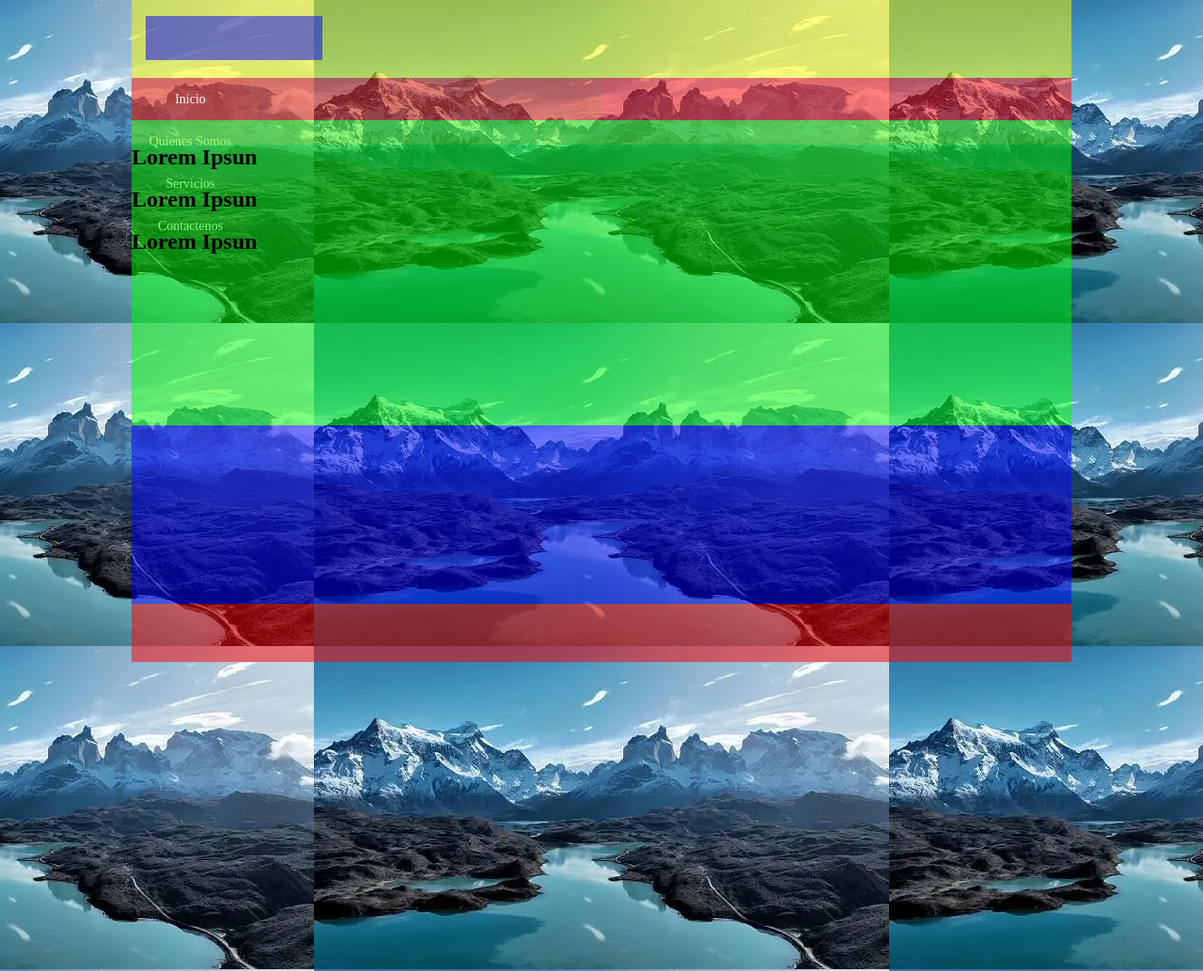
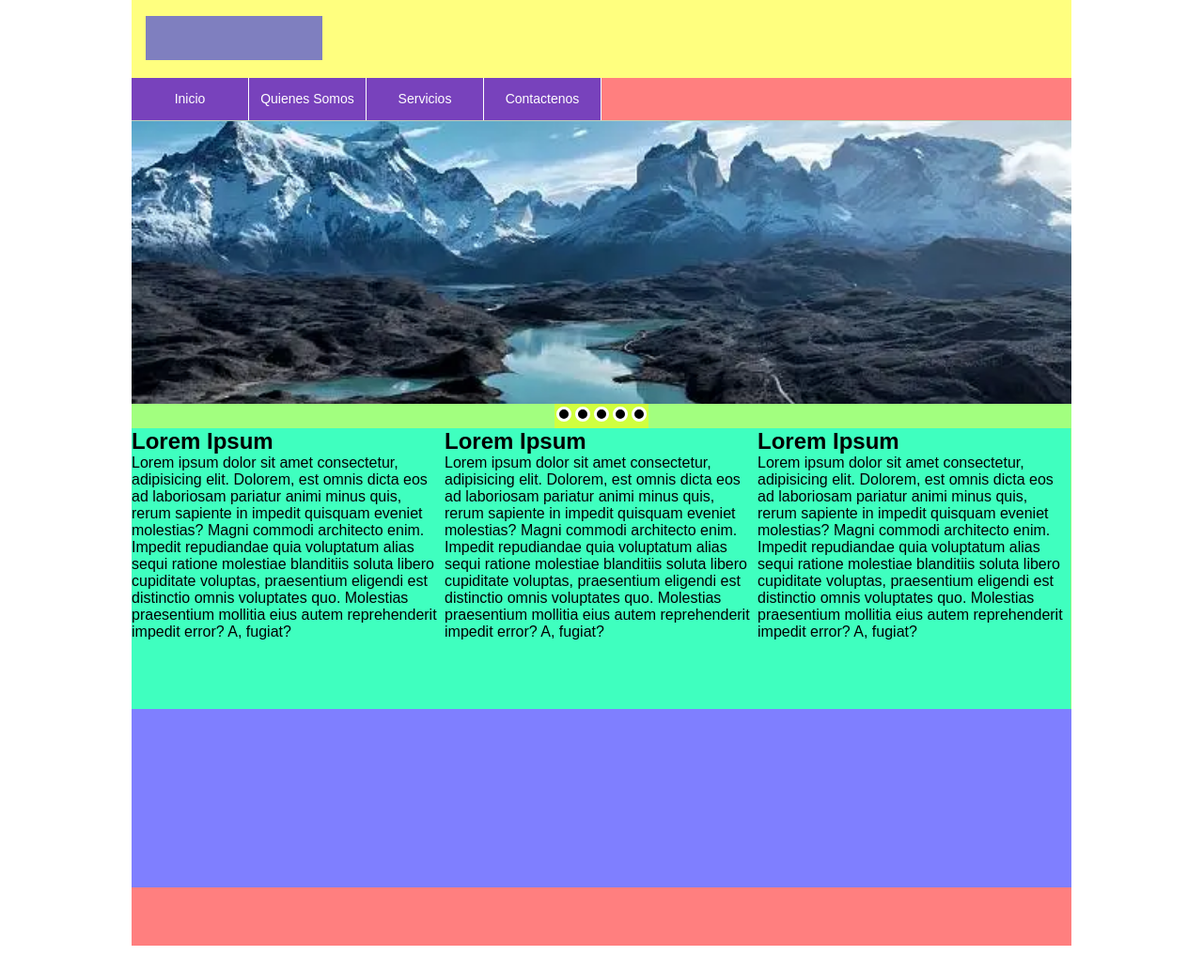
Before and after one commit to github6742/MaquetacionWeb02ItooDev, a plain HTML site: page index.html in a window 1280 px wide. Shown: the top 1034 px of the page at 94% size. After the commit the page ends 1007 px from the top, so only its background shows below. Drawn offline with Linux system fonts and the light colour scheme.

Commit message:
video 06 - cajas internas

```diff
--- a/css/estilos.css
+++ b/css/estilos.css
@@ -3,11 +3,19 @@
     padding: 0;
     text-decoration: none;
     list-style: none;
+    font-family: sans-serif;
 }
 body{
-    background: url(../img/index.webp);
+    margin: 0;
+    /* background: url(../img/index.webp);
     background-position: top center;
-    height: 1080px;
+    height: 1080px;  */
+/*
+    background-position: center center;
+    background-repeat: no-repeat;
+    background-size: cover;
+    background-attachment: fixed;
+    min-height: 100vh; */
 }
 /* *************** */
 /* *************** */
@@ -40,6 +48,7 @@ nav {
     width: 1000px;
     height: 45px;
     background: rgba(255,0,0,.5);
+    border-bottom: 1px solid #bcd1bc;
 }
 
 nav ul {
@@ -52,13 +61,14 @@ nav ul {
 }
 
 nav ul li{
-    position: left;
-    width: 125px;
+    float: left;
+    width: 124px;
     line-height: 45px;
     text-align: center;
     font-size: 14px;
     color: white;
-    background: rgba(255,0,0,.05);
+    background: rgba(0,0,255,.5);
+    border-right: 1px solid white;
 }
 /* BARRA DE NAVEGACION FIN*/
 /* *************** */
@@ -73,6 +83,15 @@ nav ul li{
     width: 1000px;
     height: 301px;
     background: rgba(0,0,255,0.5);
+    /* nuevo */
+    background: url(../img/index.webp);
+    /* background-position: top center;
+    height: 1080px;  */
+     background-position: center center;
+    background-repeat: no-repeat;
+    background-size: cover;
+    /* background-attachment: fixed; */
+    /* min-height: 100vh; */
 }
 /* SLIDE FIN */
 /* *************** */
@@ -83,12 +102,29 @@ nav ul li{
 /* *************** */
 /* *************** */
 /* BOTONERA SLIDE */
-#slide{
-    position:relative;
+#botoneraSlide{
+    position: relative;
     margin: auto;
     width: 1000px;
     height: 26px;
     background: rgba(70,255,0,0.5);
+}
+#botoneraSlide ul{
+    position:relative;
+    margin: auto;
+    width: 100px;
+    height: 26px;
+    background: rgba(255,255,0,0.5);
+}
+
+#botoneraSlide ul li{
+    float:left;
+    width: 10px;
+    height: 10px;
+    border-radius: 100%;
+    background: black;
+    border: 3px solid white;
+    margin:3px 2px;
 }
 /* BOTONERA SLIDE FIN */
 /* *************** */
@@ -107,6 +143,13 @@ section{
     width: 1000px;
     height: 299px;
     background: rgba(0,255,0,0.5);
+}
+
+section ul li{
+    float: left;
+    width: 333px;
+    height: 299px;
+    background:  rgba(0,255,255,.5);
 }
 /* SECTION FIN */
 /* *************** */
--- a/index.html
+++ b/index.html
@@ -28,6 +28,7 @@
 
     <!-- SLIDE -->
     <div id="slide">
+
     </div>
     <!-- SLIDE FIN -->
 
@@ -47,18 +48,21 @@
     <section>
         <ul>
             <li>
-                <h1>Lorem Ipsun</h1>
-                <p></p>
+                <h1>Lorem Ipsum</h1>
+                <p>Lorem ipsum dolor sit amet consectetur, adipisicing elit. Dolorem, est omnis dicta eos ad laboriosam pariatur animi minus quis, rerum sapiente in impedit quisquam eveniet molestias? Magni commodi architecto enim.
+                Impedit repudiandae quia voluptatum alias sequi ratione molestiae blanditiis soluta libero cupiditate voluptas, praesentium eligendi est distinctio omnis voluptates quo. Molestias praesentium mollitia eius autem reprehenderit impedit error? A, fugiat?</p>
                 <img src="" alt="">
             </li>
             <li>
-                <h1>Lorem Ipsun</h1>
-                <p></p>
+                <h1>Lorem Ipsum</h1>
+                <p>Lorem ipsum dolor sit amet consectetur, adipisicing elit. Dolorem, est omnis dicta eos ad laboriosam pariatur animi minus quis, rerum sapiente in impedit quisquam eveniet molestias? Magni commodi architecto enim.
+                Impedit repudiandae quia voluptatum alias sequi ratione molestiae blanditiis soluta libero cupiditate voluptas, praesentium eligendi est distinctio omnis voluptates quo. Molestias praesentium mollitia eius autem reprehenderit impedit error? A, fugiat?</p>
                 <img src="" alt="">
             </li>
             <li>
-                <h1>Lorem Ipsun</h1>
-                <p></p>
+                <h1>Lorem Ipsum</h1>
+                <p>Lorem ipsum dolor sit amet consectetur, adipisicing elit. Dolorem, est omnis dicta eos ad laboriosam pariatur animi minus quis, rerum sapiente in impedit quisquam eveniet molestias? Magni commodi architecto enim.
+                Impedit repudiandae quia voluptatum alias sequi ratione molestiae blanditiis soluta libero cupiditate voluptas, praesentium eligendi est distinctio omnis voluptates quo. Molestias praesentium mollitia eius autem reprehenderit impedit error? A, fugiat?</p>
                 <img src="" alt="">
             </li>
         </ul>
```
